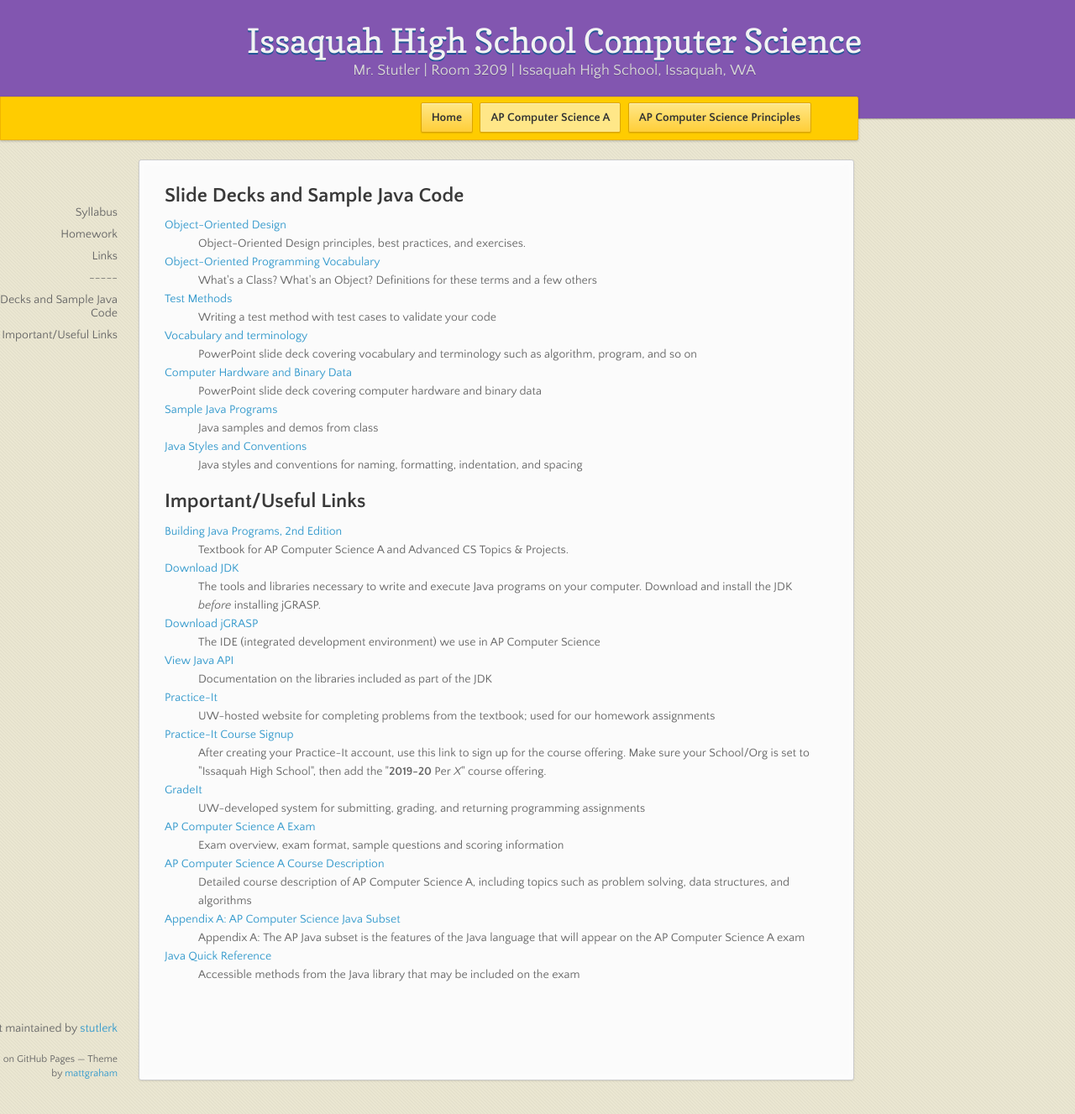
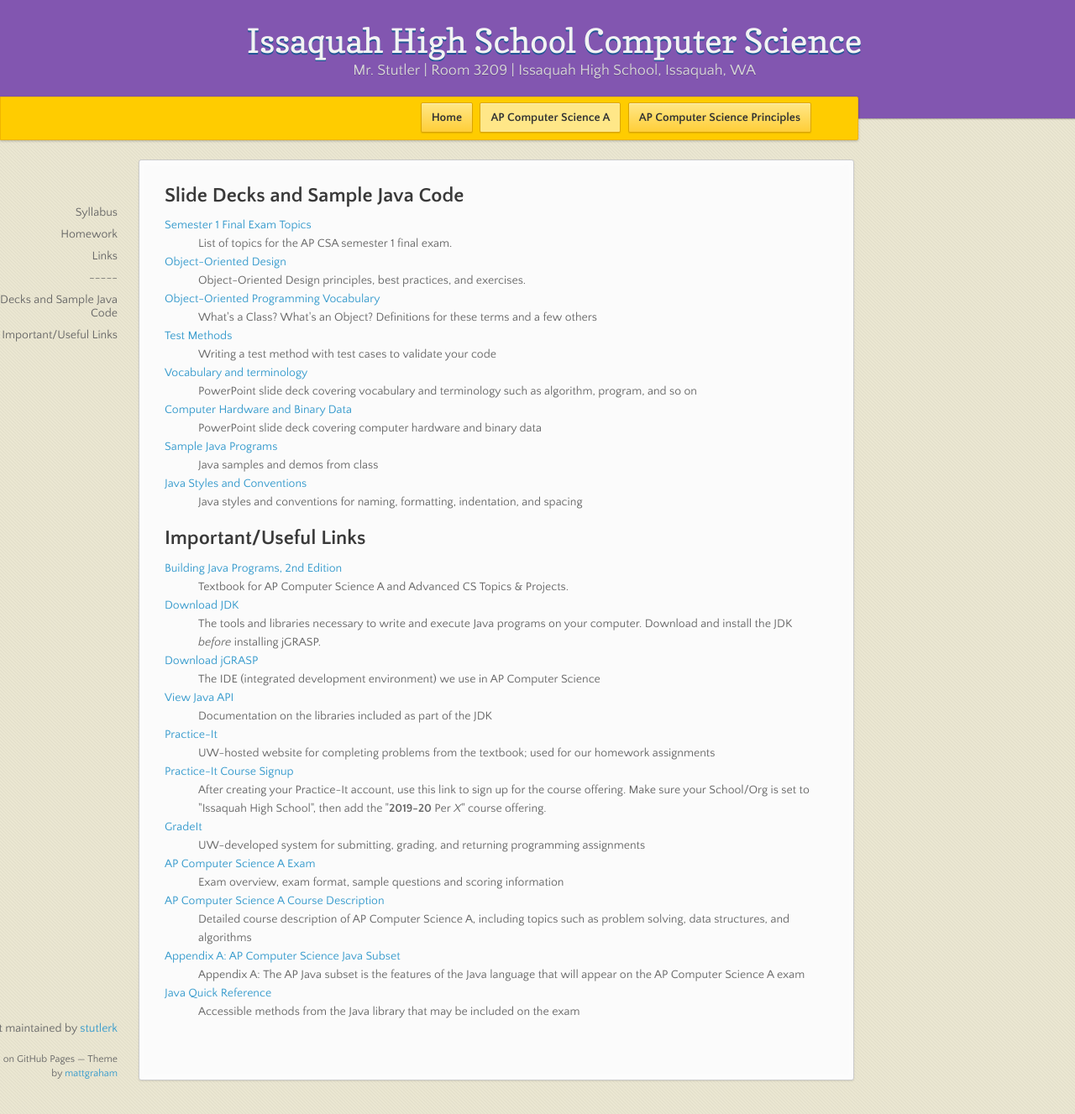
Before and after one commit to stutlerk/ihs-website, a Jekyll site: the page built from _apcsa/links.html, in a window 1280 px wide and 1327 px high. Shown: the whole window at 84% size. Built offline with Jekyll 4.4.1, drawn with Linux system fonts in a browser that asks for light colours; nearby versions of some CDN libraries.

Commit message:
Update links.html

```diff
--- a/_apcsa/links.html
+++ b/_apcsa/links.html
@@ -10,6 +10,9 @@ layout: course
     <dt><a href="https://issaquahwednet-my.sharepoint.com/:p:/g/personal/stutlerk_issaquah_wednet_edu/Ee6rv38hfMZLjCVeYOCpYN4BkxAdNxItwUy7W94o09q7IQ?e=vo4MiH" target="_blank">Code Club Cramathon</a></dt>
     <dd>Code Club Cramathon: Quick review of the entire 1st semester.</dd>
     -->
+
+    <dt><a href="https://issaquahwednet-my.sharepoint.com/:t:/g/personal/stutlerk_issaquah_wednet_edu/EV4jUB0Ee7lHtHWZnbyd5oEBZe8TCVmJdpXUk609xF1Jxw?e=ZgJDQk" target="_blank">Semester 1 Final Exam Topics</a></dt>
+    <dd>List of topics for the AP CSA semester 1 final exam.</dd>
 
     <dt><a href="https://issaquahwednet-my.sharepoint.com/:p:/g/personal/stutlerk_issaquah_wednet_edu/EY9NADW1m_dPixlQ2cN5Ci8BLFG0lUVn94WvaA3xPUaHrw?e=igPIRL" target="_blank">Object-Oriented Design</a></dt>
     <dd>Object-Oriented Design principles, best practices, and exercises.</dd>
```
